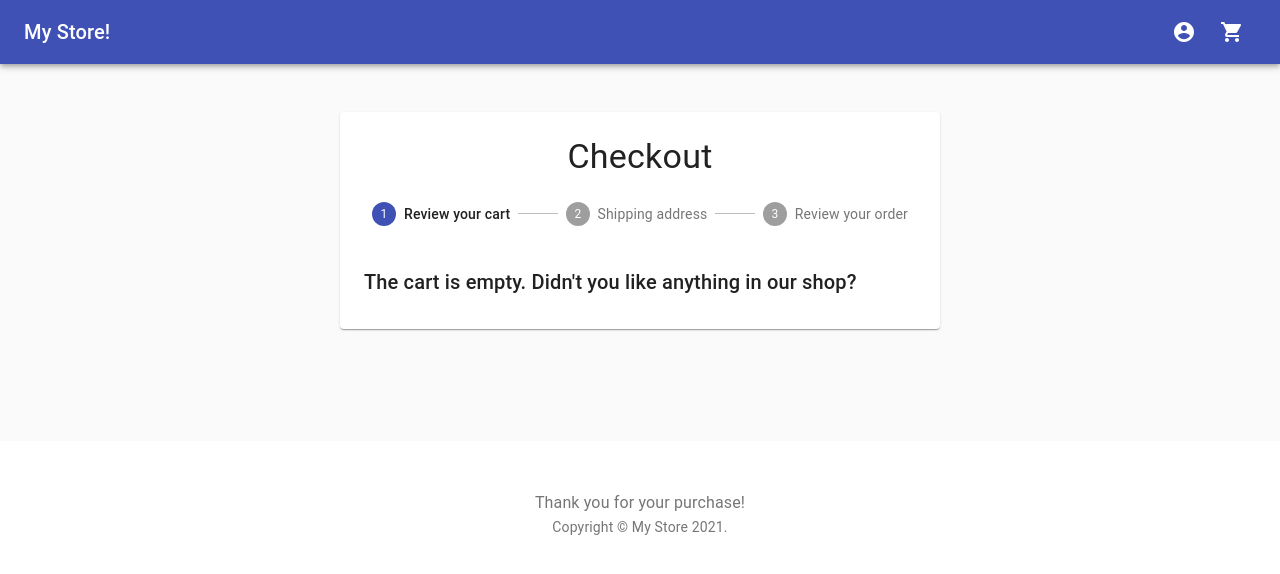
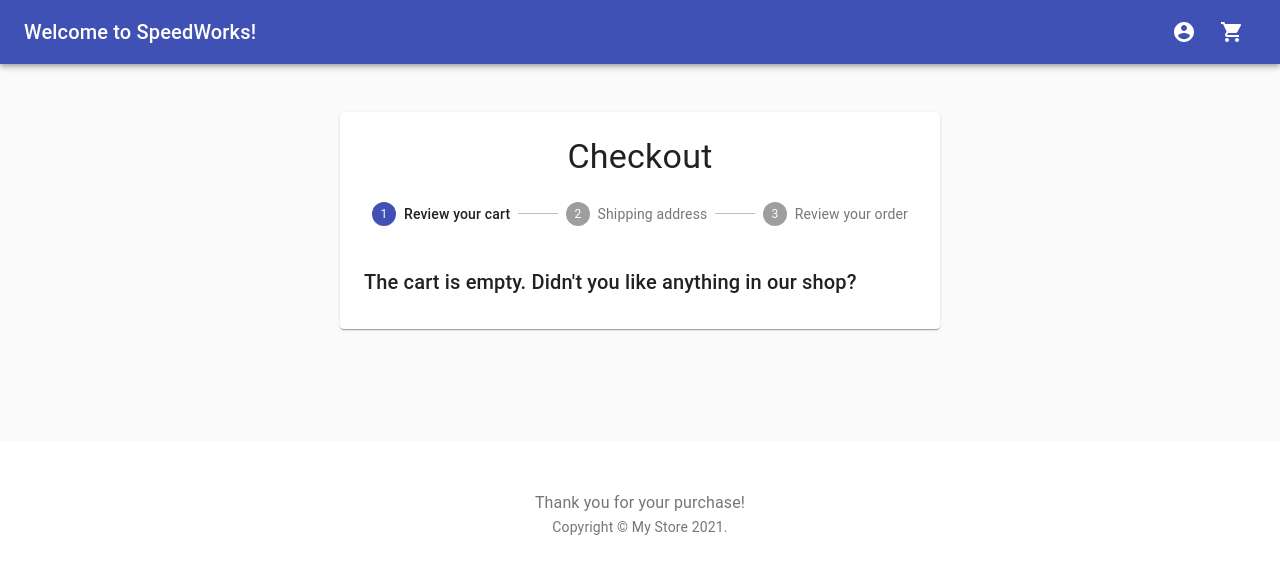
Before and after one commit to rolling-scopes-school/nodejs-aws-fe, a React (Create React App) app: page /cart in a window 1280 px wide. Shown: the top 574 px of the page. Built offline with nearby package versions, Linux system fonts and the light colour scheme; no server answers.

Commit message:
Task 3 - Connect UI to lambda

```diff
--- a/src/components/MainLayout/components/Header.tsx
+++ b/src/components/MainLayout/components/Header.tsx
@@ -46,7 +46,7 @@ export default function Header() {
     <AppBar position="static">
       <Toolbar>
         <Typography variant="h6" className={classes.title}>
-          <Link className={classes.homeLink} to="/">My Store!</Link>
+          <Link className={classes.homeLink} to="/">Welcome to SpeedWorks!</Link>
         </Typography>
 
         {auth && (
--- a/src/components/pages/PageProducts/PageProducts.tsx
+++ b/src/components/pages/PageProducts/PageProducts.tsx
@@ -14,7 +14,6 @@ export default function PageProducts() {
 
   return (
     <div className={classes.content}>
-      <h1>DEPLOYED VIA SERVERLESS-FINCH</h1>
       <Products/>
     </div>
   );
--- a/src/components/pages/PageProducts/components/Products.tsx
+++ b/src/components/pages/PageProducts/components/Products.tsx
@@ -9,9 +9,8 @@ import {makeStyles} from '@material-ui/core/styles';
 import {Product} from "models/Product";
 import {formatAsPrice} from "utils/utils";
 import AddProductToCart from "components/AddProductToCart/AddProductToCart";
-// import axios from 'axios';
-// import API_PATHS from "constants/apiPaths";
-import productList from "./productList.json";
+import axios from 'axios';
+import API_PATHS from "constants/apiPaths";
 
 const useStyles = makeStyles((theme) => ({
   card: {
@@ -36,9 +35,8 @@ export default function Products() {
   const [products, setProducts] = useState<Product[]>([]);
 
   useEffect(() => {
-    // axios.get(`${API_PATHS.bff}/product/available/`)
-    //   .then(res => setProducts(res.data));
-    setProducts(productList);
+    axios.get(`${API_PATHS.bff}/products`)
+      .then(res => setProducts(res.data.response.products));
   }, [])
 
   return (
--- a/src/constants/apiPaths.ts
+++ b/src/constants/apiPaths.ts
@@ -3,7 +3,7 @@ const API_PATHS = {
   product: 'https://.execute-api.eu-west-1.amazonaws.com/dev',
   order: 'https://.execute-api.eu-west-1.amazonaws.com/dev',
   import: 'https://.execute-api.eu-west-1.amazonaws.com/dev',
-  bff: 'https://.execute-api.eu-west-1.amazonaws.com/dev',
+  bff: 'https://tofwqej2ui.execute-api.eu-west-1.amazonaws.com/dev',
   cart: 'https://.execute-api.eu-west-1.amazonaws.com/dev',
 };
 
```
